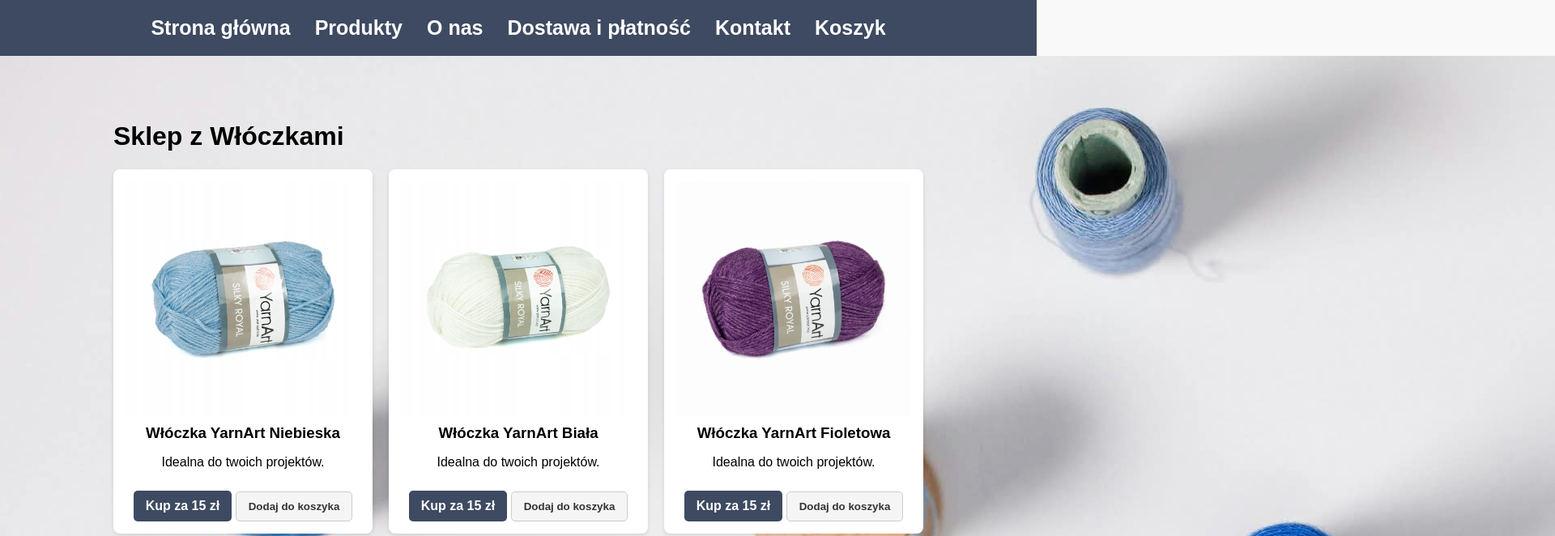
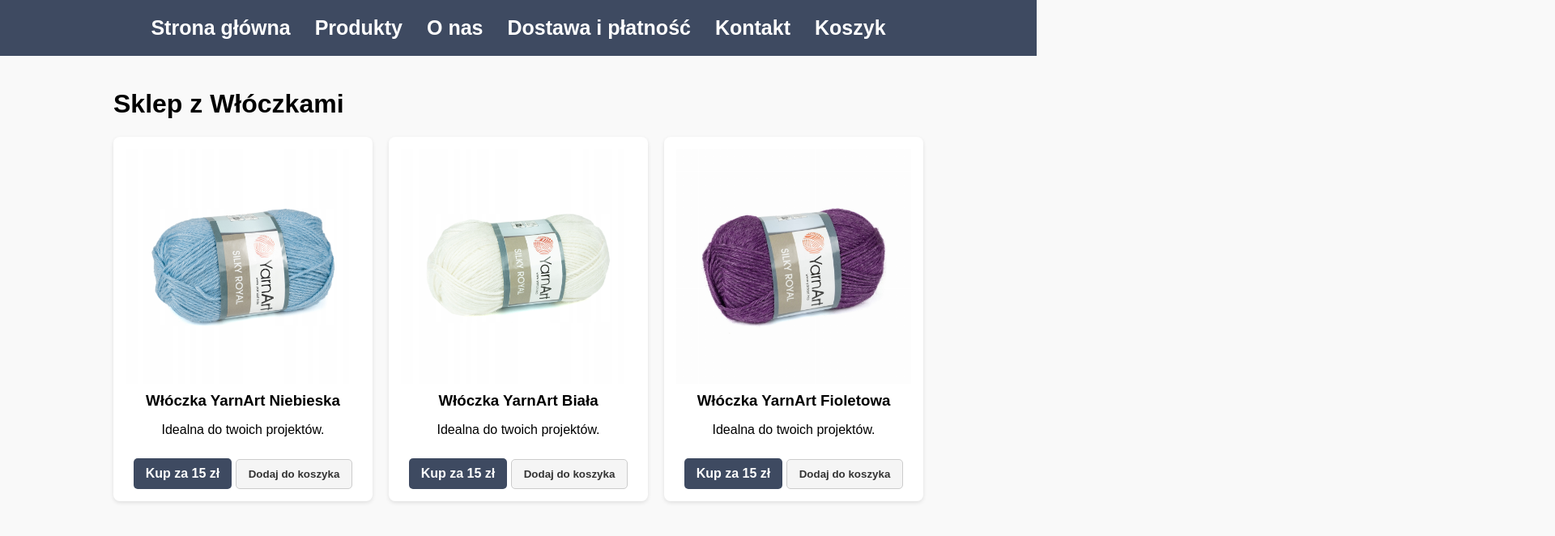
Before and after one commit to XCristopher/cozyloops, a plain HTML site: page index.html in a window 1280 px wide. Shown: the top 662 px of the page at 81% size, 1920 px wide, since content can reach past the window. Drawn offline with Linux system fonts and the light colour scheme.

Commit message:
index.html

```diff
--- a/index.html
+++ b/index.html
@@ -19,10 +19,7 @@
   <nav>
 
   </nav>
-  <div class="baner">
-    <img src="baner.png" alt="Włóczka 1">
 
-  </div>
       <div class="container">
         <h1>Sklep z Włóczkami</h1>
         <div class="product-grid">
```
